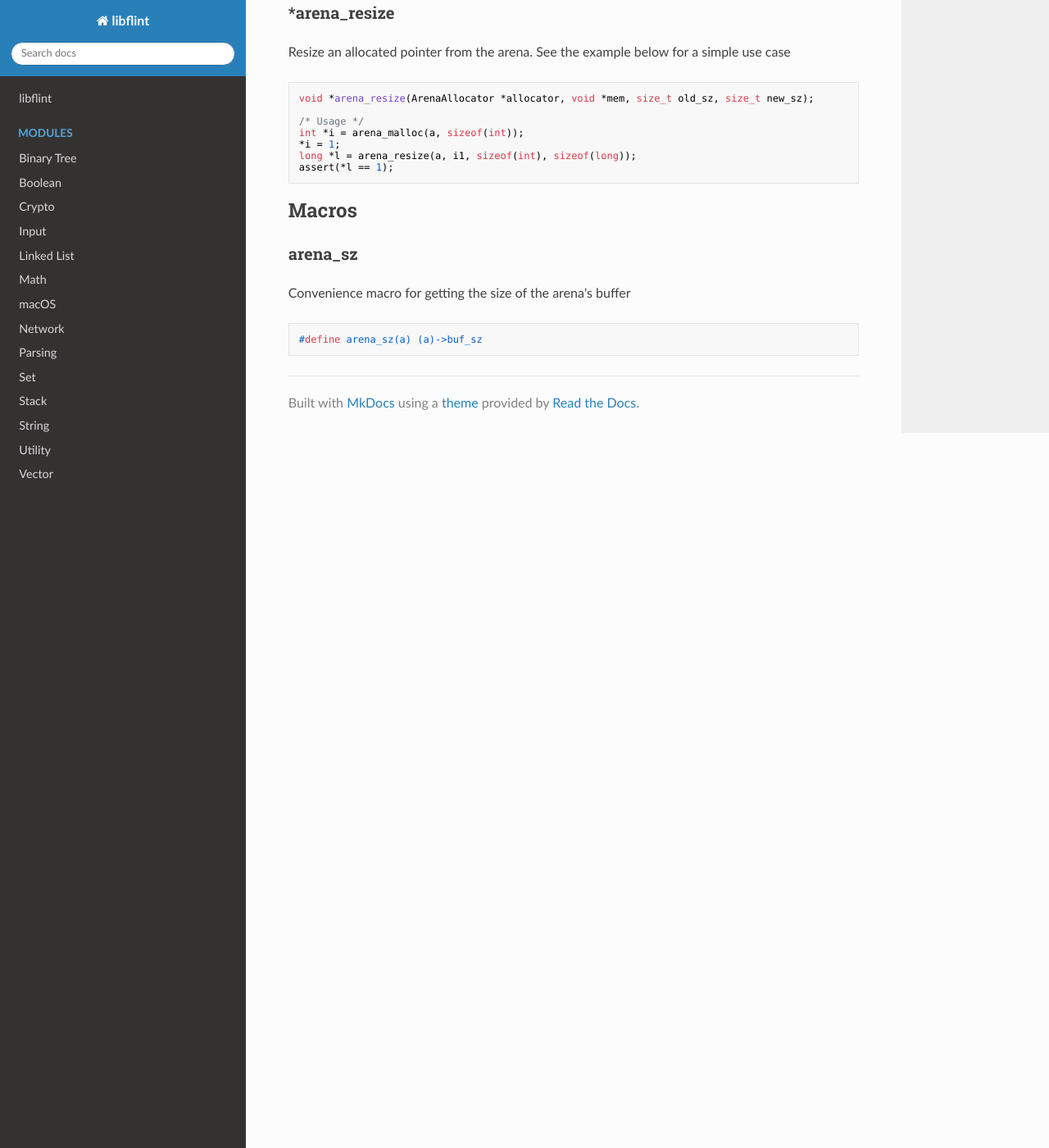
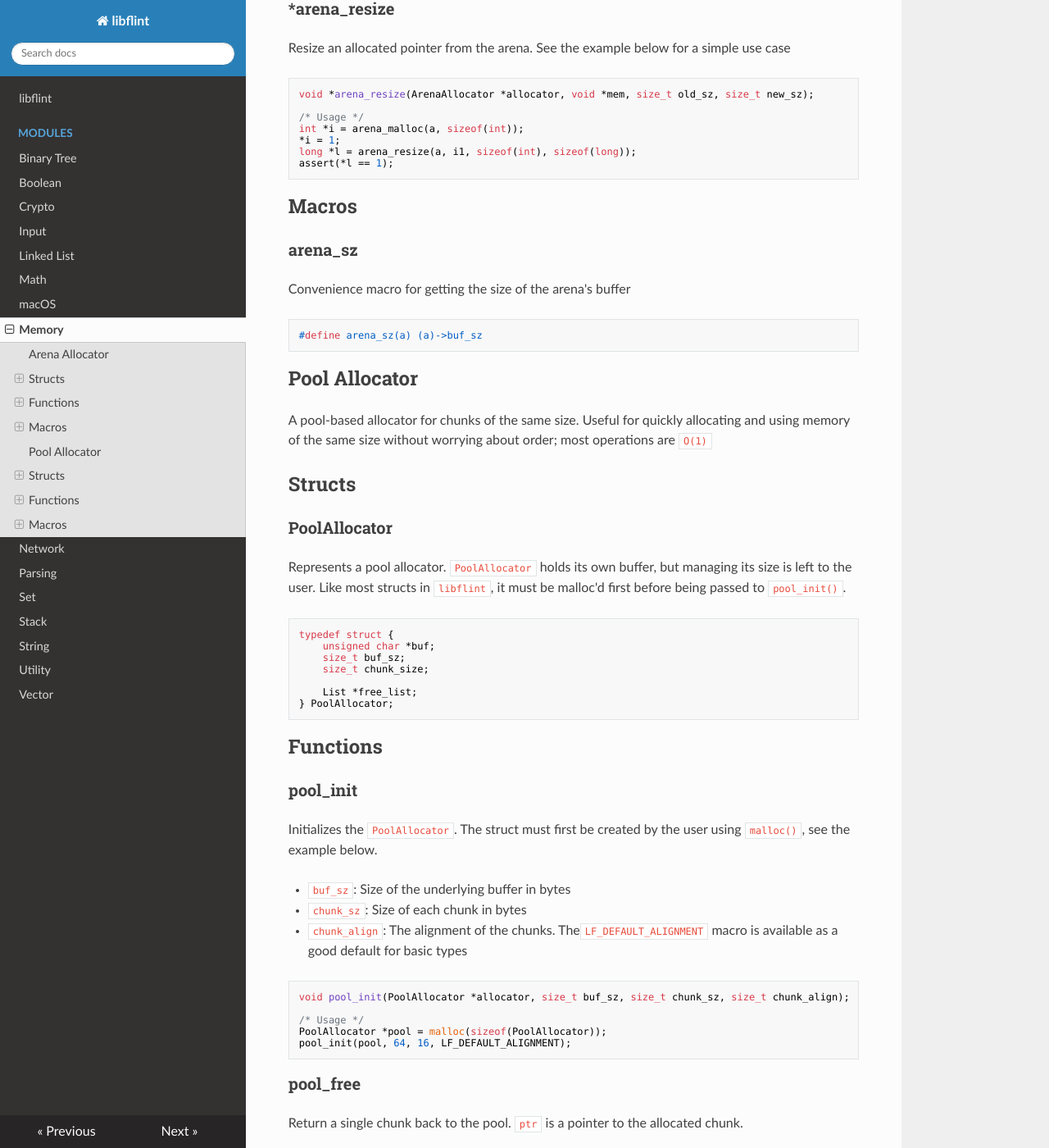
Before and after one commit to fputs/libflint, an MkDocs documentation site: the page built from docs/memory.md, in a window 1280 px wide and 1400 px high, scrolled down 1687 px. Shown: the whole window at 82% size. Built offline with MkDocs 1.6.1, drawn with Linux system fonts in a browser that asks for light colours; nearby versions of some CDN libraries; some of the changed text lies outside the part shown.

Commit message:
Pool allocator

````diff
--- a/docs/memory.md
+++ b/docs/memory.md
@@ -2,7 +2,7 @@
 
 Custom allocators and memory functions
 
-# Arena Allocator
+## Arena Allocator
 
 A simple arena-style allocator
 
@@ -11,7 +11,7 @@ A simple arena-style allocator
 ### ArenaAllocator
 
 Represents an arena allocator. `ArenaAllocator` holds its own buffer, but managing its size is left to the user. Like
-most structs in `libflint`, it must be malloced first before being passed to `arena_init()`.
+most structs in `libflint`, it must be malloc'd first before being passed to `arena_init()`.
 
 ```c
 typedef struct {
@@ -97,3 +97,98 @@ Convenience macro for getting the size of the arena's buffer
 ```c
 #define arena_sz(a) (a)->buf_sz
 ```
+
+## Pool Allocator
+
+A pool-based allocator for chunks of the same size. Useful for quickly allocating and using memory of the same size
+without worrying about order; most operations are `O(1)`
+
+## Structs
+
+### PoolAllocator
+
+Represents a pool allocator. `PoolAllocator` holds its own buffer, but managing its size is left to the user. Like
+most structs in `libflint`, it must be malloc'd first before being passed to `pool_init()`.
+
+```c
+typedef struct {
+	unsigned char *buf;
+    size_t buf_sz;
+    size_t chunk_size;
+
+    List *free_list;
+} PoolAllocator;
+```
+
+## Functions
+
+### pool_init
+
+Initializes the `PoolAllocator`. The struct must first be created by the user using `malloc()`, see the example below.
+
+- `buf_sz`: Size of the underlying buffer in bytes
+- `chunk_sz`: Size of each chunk in bytes
+- `chunk_align`: The alignment of the chunks. The`LF_DEFAULT_ALIGNMENT` macro is available as a good default for basic types
+
+```c
+void pool_init(PoolAllocator *allocator, size_t buf_sz, size_t chunk_sz, size_t chunk_align);
+
+/* Usage */
+PoolAllocator *pool = malloc(sizeof(PoolAllocator));
+pool_init(pool, 64, 16, LF_DEFAULT_ALIGNMENT);
+```
+
+### pool_free
+
+Return a single chunk back to the pool. `ptr` is a pointer to the allocated chunk.
+
+```c
+void pool_free(PoolAllocator *allocator, void *ptr);
+```
+
+### pool_free_all
+
+Returns all chunks back to the pool. Any pointers received before this call are now invalid and must be reasigned with
+`pool_alloc` or set to `NULL`.
+
+```c
+void pool_free_all(PoolAllocator *allocator);
+```
+
+### pool_alloc
+
+Allocate a chunk from the pool. Returns `NULL` on failure.
+
+```c
+void *pool_alloc(PoolAllocator *allocator);
+```
+
+### pool_destroy
+
+Destroys the underlying buffer and `List` in `allocator`, then frees it. User is responsible for setting `allocator` to
+`NULL` afterwards.
+
+```c
+void pool_destroy(PoolAllocator *allocator);
+```
+
+## Macros
+
+### pool_count_available
+
+Returns the amount of chunks left available in the pool
+
+```c
+#define pool_count_available(x) (x)->free_list->size
+```
+
+### LF_DEFAULT_ALIGNMENT
+
+The default alignment for allocators. Use this as a simple default (defaults to 16 bytes on amd64 systems) when storing
+basic types
+
+```c
+#ifndef DEFAULT_ALIGNMENT
+#define LF_DEFAULT_ALIGNMENT (2*sizeof(void*))
+#endif // DEFAULT_ALIGNMENT
+```
--- a/mkdocs.yml
+++ b/mkdocs.yml
@@ -12,6 +12,7 @@ nav:
     - 'Linked List': 'linkedlist.md'
     - 'Math': 'math.md'
     - 'macOS': 'macos.md'
+    - 'Memory': 'memory.md'
     - 'Network': 'network.md'
     - 'Parsing': 'parsing.md'
     - 'Set': 'set.md'
````
Also changed, not shown: README.md (+2 -1 lines), 4 other files.
